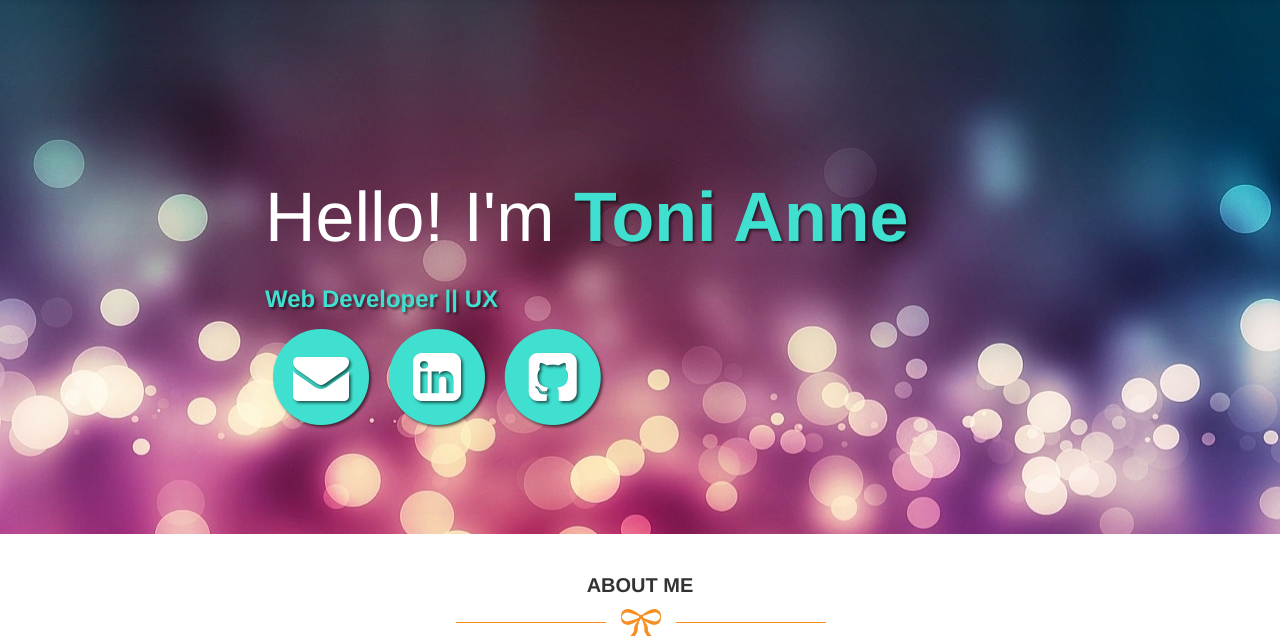
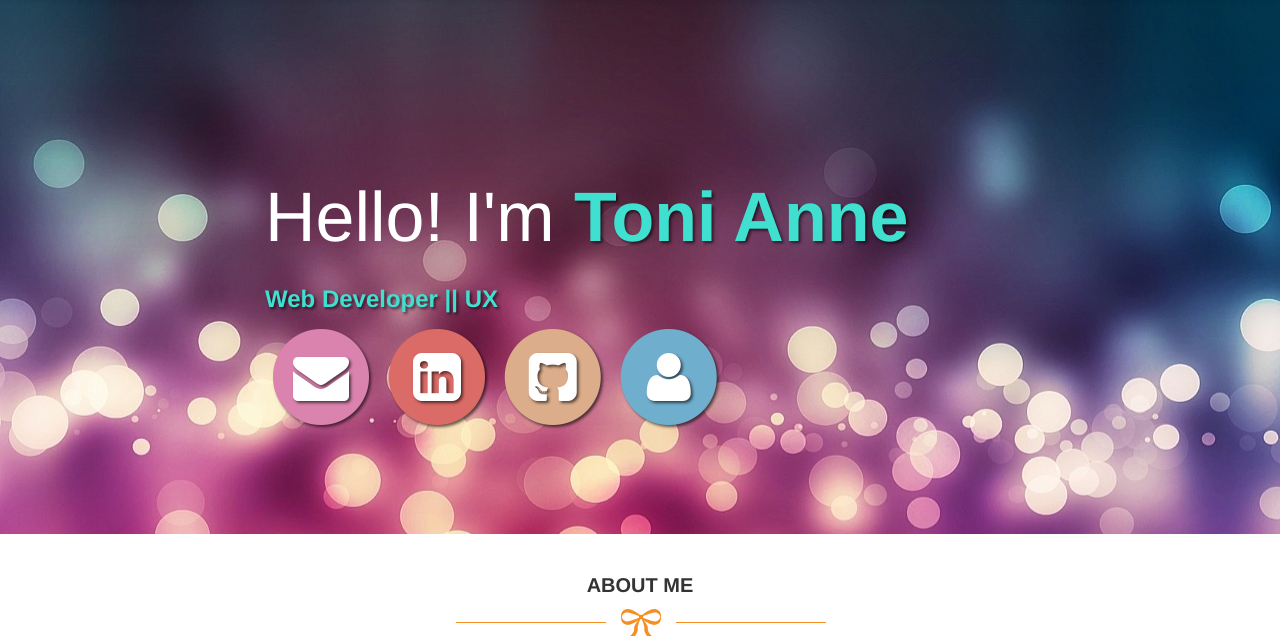
Before and after one commit to tonianner/tonianner.github.io, a PHP site: page /indexReal.html in a window 1280 px wide. Shown: the part 51-691 px from the top of the page. Run offline with PHP 8.4, Linux system fonts and the light colour scheme; grey boxes labelled with a size stand in for pictures from a placeholder-image service; some libraries are stand-ins or nearby versions.

Commit message:
changed colors of icons

```diff
--- a/assets/css/main.css
+++ b/assets/css/main.css
@@ -36,8 +36,11 @@ body {
 }
 
 footer {
-  background-color: #f3f3f3;
   border-top: 4px solid #f78e21;
+  background: #E8EEF4;
+  color: #7c8081;
+  padding: 5em 5em 10em 5em;
+  text-align: center;
 }
 
 .blue {
--- a/indexReal.html
+++ b/indexReal.html
@@ -44,20 +44,24 @@ http://www.templatemo.com/free-website-templates/417-grill
           <h3><span>Web Developer || UX </span></h3>
           <div>
             <span class="fa-stack fa-4x">
-              <i class="fa fa-circle fa-stack-2x"></i>
+              <i class="fa fa-circle fa-stack-2x" style="color: #da83ae;"></i>
               <i class="fa fa-envelope fa-stack-1x fa-inverse"></i>
             </span>
 
             <span class="fa-stack fa-4x">
-              <i class="fa fa-circle fa-stack-2x"></i>
+              <i class="fa fa-circle fa-stack-2x" style="color: #db6b67"></i>
               <i class="fa fa-linkedin-square fa-stack-1x fa-inverse"></i>
             </span>
 
             <span class="fa-stack fa-4x">
-              <i class="fa fa-circle fa-stack-2x"></i>
+              <i class="fa fa-circle fa-stack-2x" style="color: #dcad8b;"></i>
               <i class="fa fa-github-square fa-stack-1x fa-inverse"></i>
             </span>
 
+            <span class="fa-stack fa-4x">
+              <i class="fa fa-circle fa-stack-2x" style="color: #70aecd;"></i>
+              <i class="fa fa-user fa-stack-1x fa-inverse"></i>
+            </span>
           </div>
         </div>
       </div>
@@ -318,6 +322,27 @@ http://www.templatemo.com/free-website-templates/417-grill
   </section>
 
   <footer>
+    <div>
+      <span class="fa-stack fa-2x">
+        <i class="fa fa-circle fa-stack-2x" style="color: #da83ae;"></i>
+        <i class="fa fa-envelope fa-stack-1x fa-inverse"></i>
+      </span>
+
+      <span class="fa-stack fa-2x">
+        <i class="fa fa-circle fa-stack-2x" style="color: #db6b67"></i>
+        <i class="fa fa-linkedin-square fa-stack-1x fa-inverse"></i>
+      </span>
+
+      <span class="fa-stack fa-2x">
+        <i class="fa fa-circle fa-stack-2x" style="color: #dcad8b;"></i>
+        <i class="fa fa-github-square fa-stack-1x fa-inverse"></i>
+      </span>
+
+      <span class="fa-stack fa-2x">
+        <i class="fa fa-circle fa-stack-2x" style="color: #70aecd;"></i>
+        <i class="fa fa-user fa-stack-1x fa-inverse"></i>
+      </span>
+    </div>
     <p>
       <span> Inspired by Design: <a rel="nofollow" href="http://www.templatemo.com" target="_blank"><span class="blue">template</span><span class="green">mo</span></a></span>
     </p>
```
